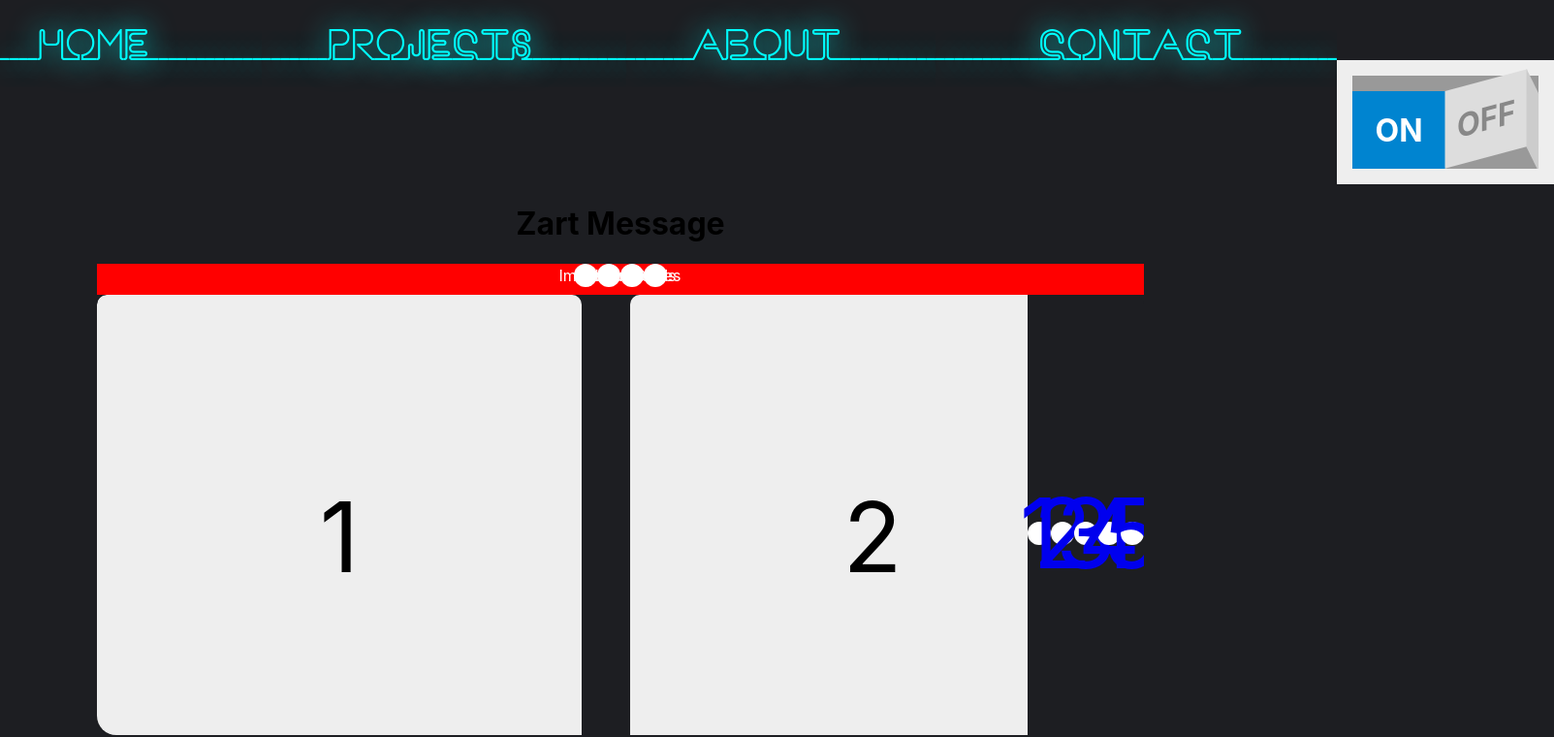
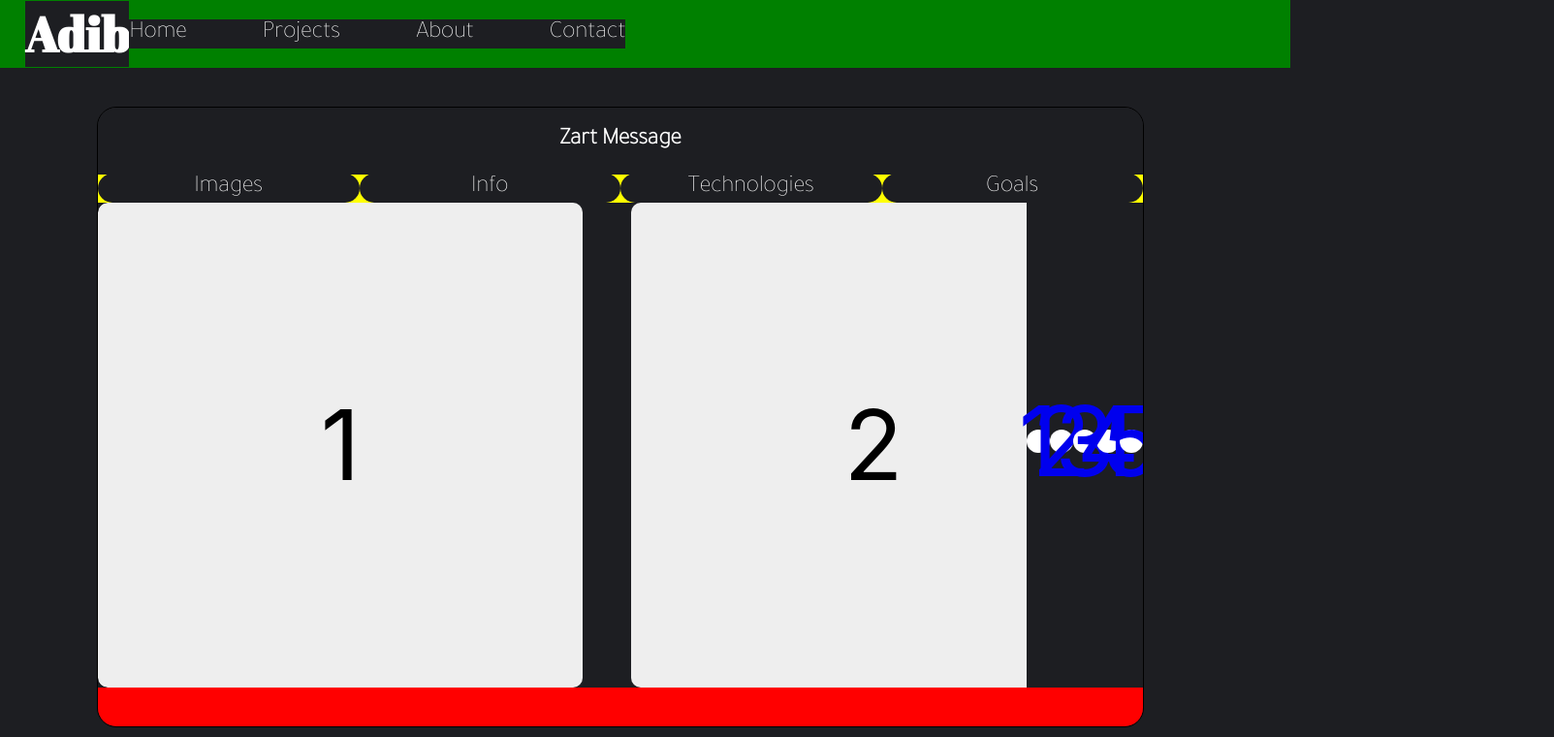
Before and after one commit to adibfazli/reactPortfolio, a React (Create React App) app: page /projects in a window 1280 px wide. Shown: the top 760 px of the page at 97% size, 1603 px wide, since content can reach past the window. Built offline with nearby package versions, Linux system fonts and the light colour scheme.

Commit message:
more css in the project page

```diff
--- a/src/components/NavBar/NavBar.jsx
+++ b/src/components/NavBar/NavBar.jsx
@@ -9,38 +9,32 @@ const Nav = () =>{
     return(
         <NavStyleWrapper>
             <div className="nav">
+                <h1>Adib</h1>
                 <div className="navButtons">
                     <NavLink
                       activeclassname="active_main_menu"
                       className="navItems home"
                       name="/"
                       to="/"
-                    >____Home____________</NavLink>
+                    >Home</NavLink>
                     <NavLink
                       activeclassname="active_main_menu"
                       className="navItems home"
                       name="/projects"
                       to="/projects"
-                      >_______Projects__________</NavLink>
+                      >Projects</NavLink>
                     <NavLink
                       activeclassname="active_main_menu"
                       className="navItems home"
                       name="/about"
                       to="/about"
-                      >_______About__________</NavLink>
+                      >About</NavLink>
                     <NavLink
                       activeclassname="active_main_menu"
                       className="navItems home"
                       name="/contact"
                       to="/contact"
-                      >___________Contact__________</NavLink>
-                    <div class="mid">
-                        <label class="rocker">
-                            <input type="checkbox" checked/>
-                            <span class="switch-left">On</span>
-                            <span class="switch-right">Off</span>
-                        </label>
-                    </div>
+                      >Contact</NavLink>
                 </div>
 
 
@@ -51,187 +45,37 @@ const Nav = () =>{
 export default Nav;
 
 const NavStyleWrapper = styled.div `
+@import url('https://fonts.googleapis.com/css2?family=Abril+Fatface&family=Rubik:wght@300&display=swap');
+@import url('https://fonts.googleapis.com/css2?family=Tajawal:wght@200&display=swap');
+
 .nav{
   width :100%;
+  height: 70px;
+  display:flex;
+  align-items:center;
+  background-color: green;
+  padding: 0 2%;
 }
 .navButtons{
-    margin-top:30px;
     display:flex;
-
+    width:40%;
+    justify-content: space-between;
+}
+.nav h1{
+  // font-weight: 700;
+  font-size:50px;
+  font-family: 'Abril Fatface', cursive;
+  color: white;
 }
 .navItems{
     text-decoration: none;
-    font-family: neonTitle;
-    color:#00FFFF;
-    font-size: 40px;
-    text-shadow: 0px 0px 30px #00FFFF;
+    font-family: 'Tajawal', sans-serif;
+    color: white;
+    font-size: 25px;
     margin:0;
   }
 
 
 
 
-
-
-
-
-
-
-
-
-
-  html {
-    box-sizing: border-box;
-    font-family: 'Arial', sans-serif;
-    font-size: 100%;
-  }
-  *, *:before, *:after {
-    box-sizing: inherit;
-    margin:0;
-    padding:0;
-  }
-  .mid {
-    display: flex;
-    align-items: center;
-    justify-content: center;
-    padding-top:1em;
-  }
-
-
-  /* Switch starts here */
-  .rocker {
-    display: inline-block;
-    position: relative;
-    /*
-    SIZE OF SWITCH
-    ==============
-    All sizes are in em - therefore
-    changing the font-size here
-    will change the size of the switch.
-    See .rocker-small below as example.
-    */
-    font-size: 2em;
-    font-weight: bold;
-    text-align: center;
-    text-transform: uppercase;
-    color: #888;
-    width: 7em;
-    height: 4em;
-    overflow: hidden;
-    border-bottom: 0.5em solid #eee;
-  }
-
-  .rocker::before {
-    content: "";
-    position: absolute;
-    top: 0.5em;
-    left: 0;
-    right: 0;
-    bottom: 0;
-    background-color: #999;
-    border: 0.5em solid #eee;
-    border-bottom: 0;
-  }
-
-  .rocker input {
-    opacity: 0;
-    width: 0;
-    height: 0;
-  }
-
-  .switch-left,
-  .switch-right {
-    cursor: pointer;
-    position: absolute;
-    display: flex;
-    align-items: center;
-    justify-content: center;
-    height: 2.5em;
-    width: 3em;
-    transition: 0.2s;
-  }
-
-  .switch-left {
-    height: 2.4em;
-    width: 2.75em;
-    left: 0.85em;
-    bottom: 0.4em;
-    background-color: #ddd;
-    transform: rotate(15deg) skewX(15deg);
-  }
-
-  .switch-right {
-    right: 0.5em;
-    bottom: 0;
-    background-color: #bd5757;
-    color: #fff;
-  }
-
-  .switch-left::before,
-  .switch-right::before {
-    content: "";
-    position: absolute;
-    width: 0.4em;
-    height: 2.45em;
-    bottom: -0.45em;
-    background-color: #ccc;
-    transform: skewY(-65deg);
-  }
-
-  .switch-left::before {
-    left: -0.4em;
-  }
-
-  .switch-right::before {
-    right: -0.375em;
-    background-color: transparent;
-    transform: skewY(65deg);
-  }
-
-  input:checked + .switch-left {
-    background-color: #0084d0;
-    color: #fff;
-    bottom: 0px;
-    left: 0.5em;
-    height: 2.5em;
-    width: 3em;
-    transform: rotate(0deg) skewX(0deg);
-  }
-
-  input:checked + .switch-left::before {
-    background-color: transparent;
-    width: 3.0833em;
-  }
-
-  input:checked + .switch-left + .switch-right {
-    background-color: #ddd;
-    color: #888;
-    bottom: 0.4em;
-    right: 0.8em;
-    height: 2.4em;
-    width: 2.75em;
-    transform: rotate(-15deg) skewX(-15deg);
-  }
-
-  input:checked + .switch-left + .switch-right::before {
-    background-color: #ccc;
-  }
-
-  /* Keyboard Users */
-  input:focus + .switch-left {
-    color: #333;
-  }
-
-  input:checked:focus + .switch-left {
-    color: #fff;
-  }
-
-  input:focus + .switch-left + .switch-right {
-    color: #fff;
-  }
-
-  input:checked:focus + .switch-left + .switch-right {
-    color: #333;
-  }
-
 `
--- a/src/pages/App/App.css
+++ b/src/pages/App/App.css
@@ -6,7 +6,6 @@
   src: url(../../imageAndFont//fonts//neon/NEON____.TTF);
   font-style: normal;
 }
-
 .app{
   margin: 0 100px;
 }
--- a/src/pages/App/App.js
+++ b/src/pages/App/App.js
@@ -1,6 +1,6 @@
 import './App.css';
 import React from "react";
-import { Switch, Route, Redirect } from "react-router-dom";
+import { Switch, Route } from "react-router-dom";
 import NavBar from '../../components/NavBar/NavBar'
 import Home from '../Home/Home'
 import Projects from '../Projects/Projects'
--- a/src/pages/Projects/Projects.jsx
+++ b/src/pages/Projects/Projects.jsx
@@ -12,23 +12,18 @@ const Projects = () => {
         {projectAPI.map((p, idx) => {
           return (
             <div className="each_project_Div">
-              <h1>{p.name}</h1>
+              <div className="title_div">
+                <h2>{p.name}</h2>
+              </div>
 
               <div className="projectsNavBar_parent">
+                <div className="projectsNavBar_child_items_container">
+                  <a href={"#nav"+(idx + 1) + "/1"} className="projectsNavBar_child_items">Images</a>
+                  <a href={"#nav"+(idx + 1)+"/2"} className="projectsNavBar_child_items">Info</a>
+                  <a href={"#nav" + (idx + 1) + "/3"} className="projectsNavBar_child_items">Technologies</a>
+                  <a href={"#nav" + (idx + 1) + "/4"} className="projectsNavBar_child_items">Goals</a>
+                </div>
 
-
-                  <a href={"#nav"+(idx + 1) + "/1"} className="projectsNavBar_child_items">
-                    Images
-                  </a>
-                  <a href={"#nav"+(idx + 1)+"/2"} className="projectsNavBar_child_items">
-                    Info
-                  </a>
-                  <a href={"#nav" + (idx + 1) + "/3"} className="projectsNavBar_child_items">
-                    Technologies
-                  </a>
-                  <a href={"#nav" + (idx + 1) + "/4"} className="projectsNavBar_child_items">
-                    Goals
-                  </a>
                 <div className="projectsNavBar_child_div">
                   {/* Images */}
                   <div id={"nav" + (idx + 1) + "/1"} className="slider">
@@ -73,14 +68,18 @@ const Projects = () => {
 export default Projects;
 
 const ProjectsStyleWrapper = styled.div`
+@import url('https://fonts.googleapis.com/css2?family=Abril+Fatface&display=swap');
+@import url('https://fonts.googleapis.com/css2?family=Tajawal:wght@200&display=swap');
   * {
     box-sizing: border-box;
   }
   .main_projects_parent_div {
+    margin-top: 5vh;
     border-radius: 20px;
+    border:1px solid black;
     position: relative;
-    height: 71vh;
-    background: transparent;
+    height: 80vh;
+    background-color: white;
     display: flex;
     overflow: auto;
     flex: none;
@@ -100,34 +99,49 @@ const ProjectsStyleWrapper = styled.div`
     text-align: center;
     position: relative;
   }
+  .title_div{
+    width:100%;
+    background-color: white;
+  }
+  .title_div h2{
+    font-family: 'Tajawal', sans-serif;
+    color:white;
+  }
 
 
-  p {
-    font-family: neonTitle;
-    color: pink;
-    font-size: 40px;
-    text-shadow: 0px 0px 30px pink;
-    position: absolute;
-    top: -10.9%;
-    left: 2%;
+
+
+
+
+  .projectsNavBar_parent {
+    width: 100%;
+    height:72vh;
+    text-align: center;
+    overflow: hidden;
+    background-color: red;
+    // margin-top:80px;
   }
 
   // _________________________START_________________Projects Nav
-  .projectsNavBar_parent {
-    height: 30px;
-    // display: flex;
-    // justify-content: center;
-    width: 100%;
+  .projectsNavBar_child_items_container{
+    display: flex;
+    justify-content: space-around;
+    align-items: center;
+    background-color:yellow;
+    height:5%;
   }
   .projectsNavBar_child_items {
     cursor: pointer;
-    height: 100%;
     display: flex;
+    width:100%;
     color: white;
+    text-decoration:none;
+    border-radius: 20px;
     justify-content: center;
-    align-items: center;
-    border-radius: 20px;
+    font-size:25px;
+    font-family: 'Tajawal', sans-serif;
   }
+
   .projectsNavBar_child_items:hover {
     background-color: gray;
     color: black;
@@ -144,32 +158,18 @@ const ProjectsStyleWrapper = styled.div`
 
 
 
-
-
-
-
-
-
-
-  .projectsNavBar_parent {
-    width: 100%;
-    height:72vh;
-    text-align: center;
-    overflow: hidden;
-    background-color: red;
-    // margin-top:80px;
-  }
-
   .projectsNavBar_parent > a {
     display: inline-flex;
-    width: 1.5rem;
-    height: 1.5rem;
-    background: white;
+
+    width: 2.5rem;
+    height: 2.5rem;
+    color: white;
+    // background: white;
     text-decoration: none;
     align-items: center;
-    justify-content: center;
-    border-radius: 50%;
-    margin: 0 0 0.5rem 0;
+    justify-content: space-between;
+    // border-radius: 50%;
+    // margin: 0 0 0.5rem 0;
     position: relative;
   }
   .projectsNavBar_parent > a:active {
@@ -185,6 +185,12 @@ const ProjectsStyleWrapper = styled.div`
       display: none;
     }
   }
+
+
+
+
+
+
 
 
 
@@ -211,6 +217,12 @@ const ProjectsStyleWrapper = styled.div`
   .projectsNavBar_child_div::-webkit-scrollbar-track {
     background: transparent;
   }
+
+
+
+
+// this makes the image to expand V V V
+
   .projectsNavBar_child_div > div {
     scroll-snap-align: start;
     flex-shrink: 0;
```
Also changed, not shown: 1 other file (tests, documents, lock files or other folders).
